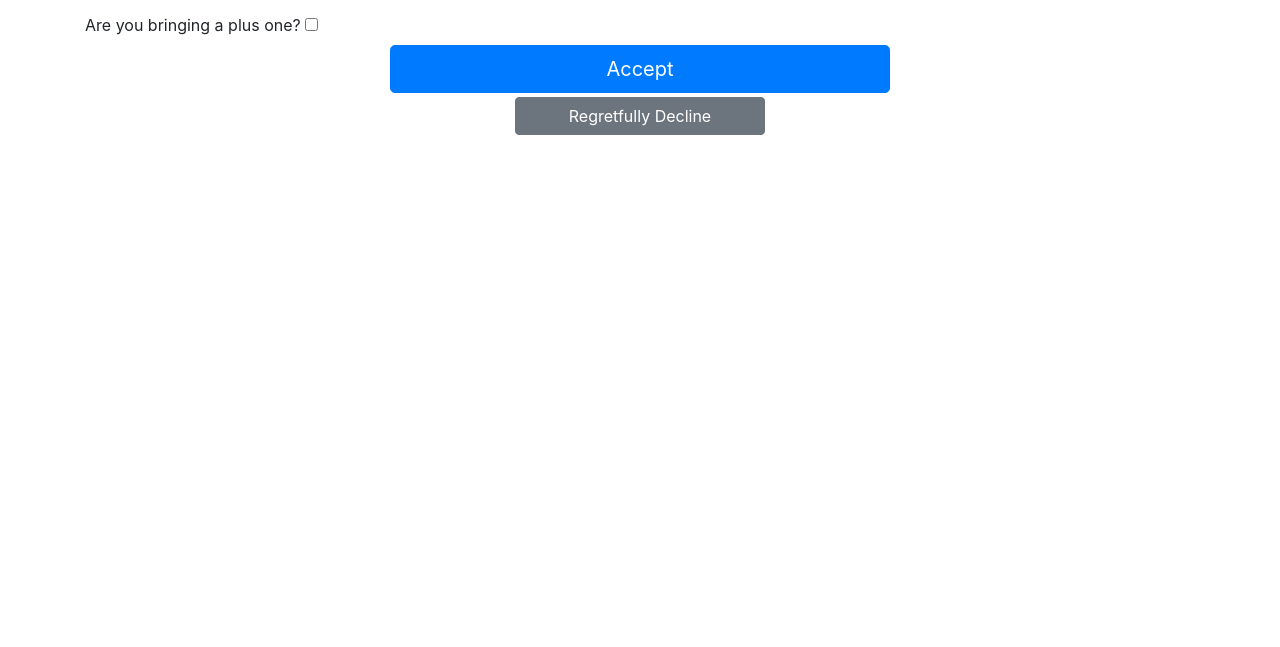
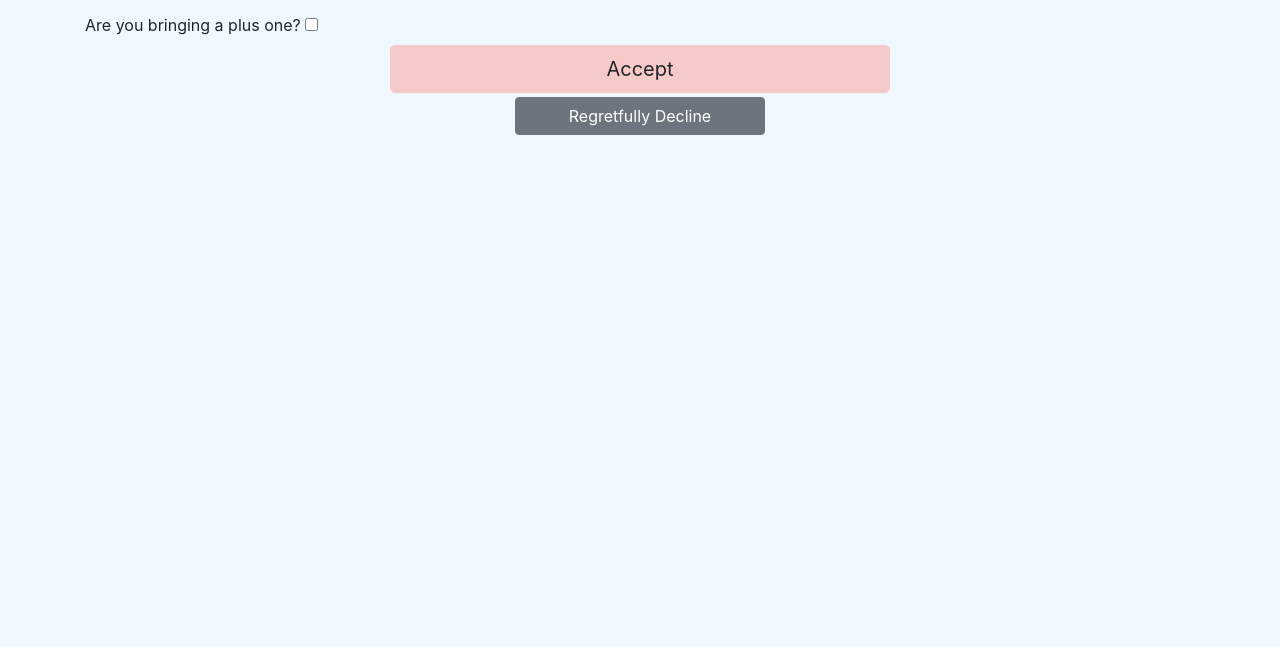
Before and after one commit to lopopolo/www.yuankunandryan.com, a website built with webpack: page src/rsvp.html in a window 1280 px wide. Shown: the part 153-800 px from the top of the page. Built offline with nearby package versions, Linux system fonts and the light colour scheme.

Commit message:
delurking bootstrap inline styles

```diff
--- a/package.json
+++ b/package.json
@@ -50,9 +50,11 @@
     "html-webpack-plugin": "^3.2.0",
     "image-webpack-loader": "^6.0.0",
     "jimp": "^0.9.3",
+    "node-sass": "^4.13.0",
     "optimize-css-assets-webpack-plugin": "^5.0.3",
     "prettier": "^1.15.3",
     "responsive-loader": "^1.2.0",
+    "sass-loader": "^8.0.1",
     "style-loader": "^1.1.2",
     "terser-webpack-plugin": "^2.3.1",
     "url-loader": "^3.0.0",
--- /dev/null
+++ b/src/_bootstrap.scss
@@ -0,0 +1,2 @@
+// Include all of Bootstrap
+@import "~bootstrap/scss/bootstrap";
--- /dev/null
+++ b/src/_variables.scss
@@ -0,0 +1,15 @@
+$primary: rgb(246, 202, 201);
+$theme-colors: (
+    "primary": $primary
+);
+
+$body-bg: #f0f8ff;
+
+$card-bg: transparent;
+$card-border-color: $primary;
+$card-border-width: 2px;
+
+$thumbnail-bg: transparent;
+$thumbnail-border-width: 0;
+
+$hr-border-color: lightgray;
--- a/src/index.js
+++ b/src/index.js
@@ -1,6 +1,5 @@
-import "bootstrap";
-import "bootstrap/dist/css/bootstrap.min.css";
 import $ from "jquery";
+import "./index.scss";
 
 const acceptInvitation = () => {
   const formData = $("#rsvp-form-accept").serializeArray();
--- /dev/null
+++ b/src/index.scss
@@ -0,0 +1,2 @@
+@import "variables";
+@import "bootstrap";
--- a/webpack.config.js
+++ b/webpack.config.js
@@ -74,8 +74,8 @@ module.exports = (env, argv) => {
           }
         },
         {
-          test: /\.css$/,
-          use: [cssLoader, "css-loader"]
+          test: /\.s?css$/,
+          use: [cssLoader, "css-loader", "sass-loader"]
         },
         {
           test: /img\/(index|save-the-date)\/.+\.(jpe?g|png)$/i,
```
Also changed, not shown: src/index.html (+4 -4 lines), src/img/card/katy-perry.jpeg (added), 1 other file.
